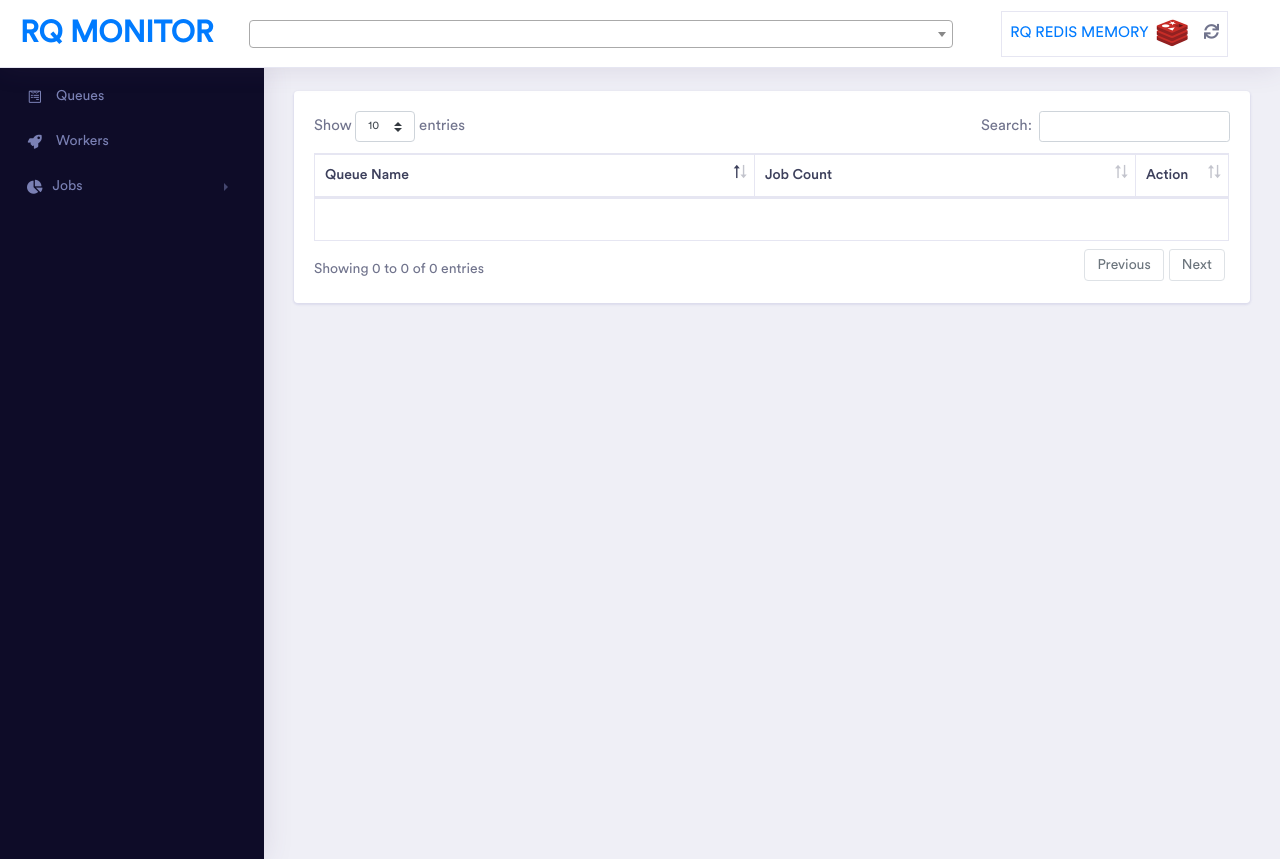
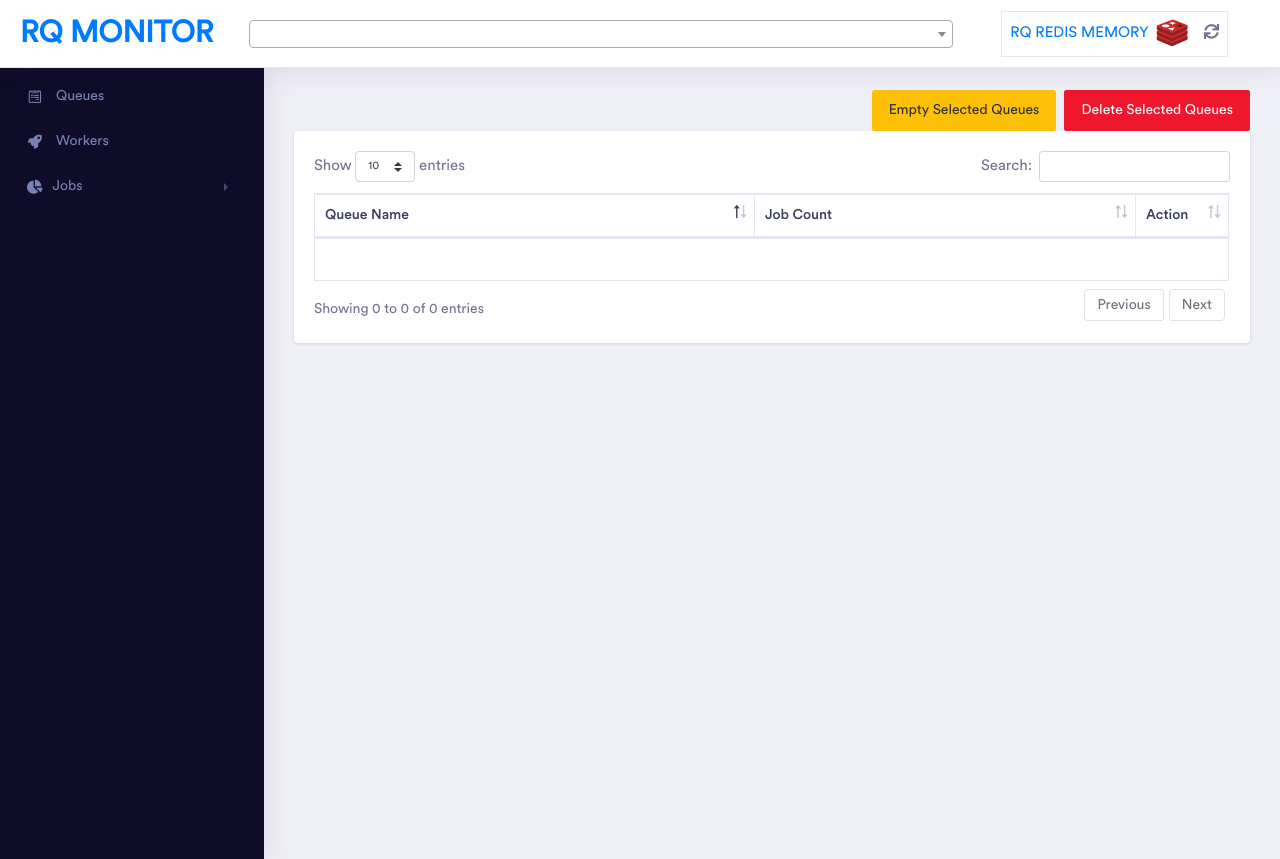
Before and after one commit to pranavgupta1234/rqmonitor, a Python web app: template rqmonitor/templates/rqmonitor/index.html in a window 1280 px wide. Shown: the top 859 px of the page. Run offline with Jinja, Linux system fonts and the light colour scheme; the template is opened without the code that fills it, so the values that code supplies are empty; some libraries are stand-ins or nearby versions; some web fonts are replaced.

Commit message:
refactored homepage

```diff
--- a/rqmonitor/templates/rqmonitor/base_dashboard.html
+++ b/rqmonitor/templates/rqmonitor/base_dashboard.html
@@ -2,7 +2,10 @@
     <div class="row">
       <div class="col-xl-12 col-lg-12 col-md-12 col-sm-12 col-12">
         {% block actionbuttons %}
-
+          <button type="button" data-action="deleteall" data-toggle="modal" data-target="#confirmation"
+          class="btn btn-danger float-right" data-targetclass="queue">Delete Selected Queues</button>
+          <button type="button" data-action="emptyall" data-toggle="modal" data-target="#confirmation"
+          class="btn btn-warning float-right mr-2" data-targetclass="queue">Empty Selected Queues</button>
         {% endblock %}
       </div>
     </div>
```
